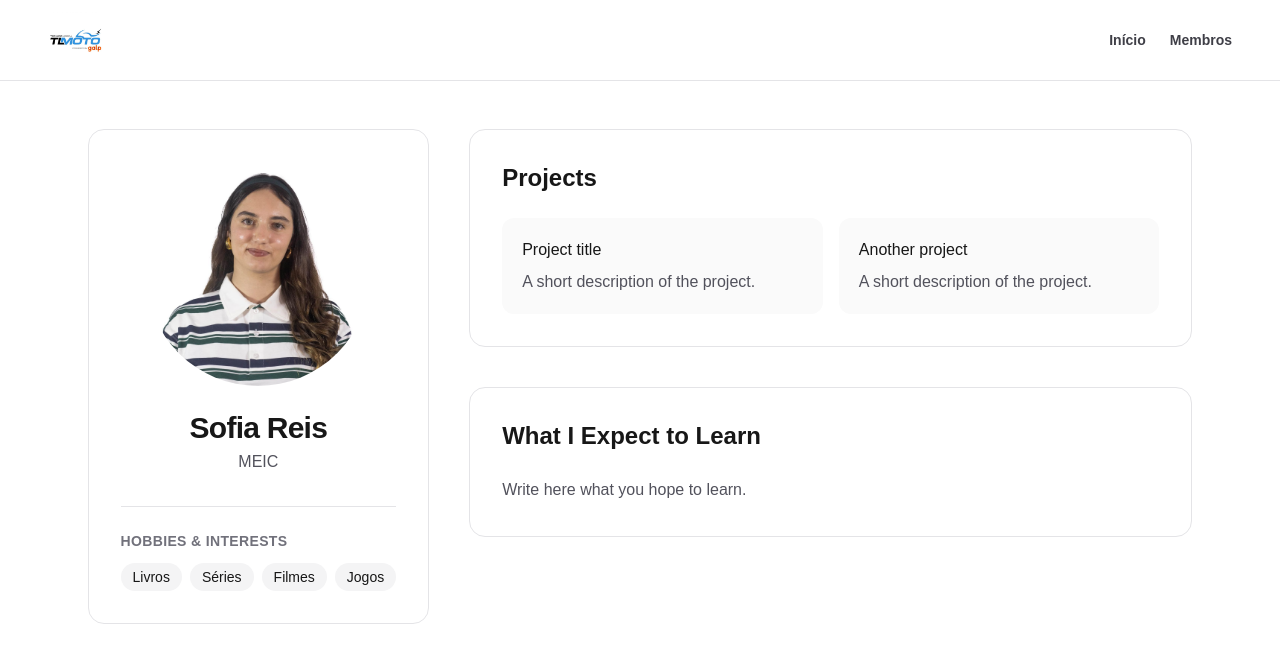
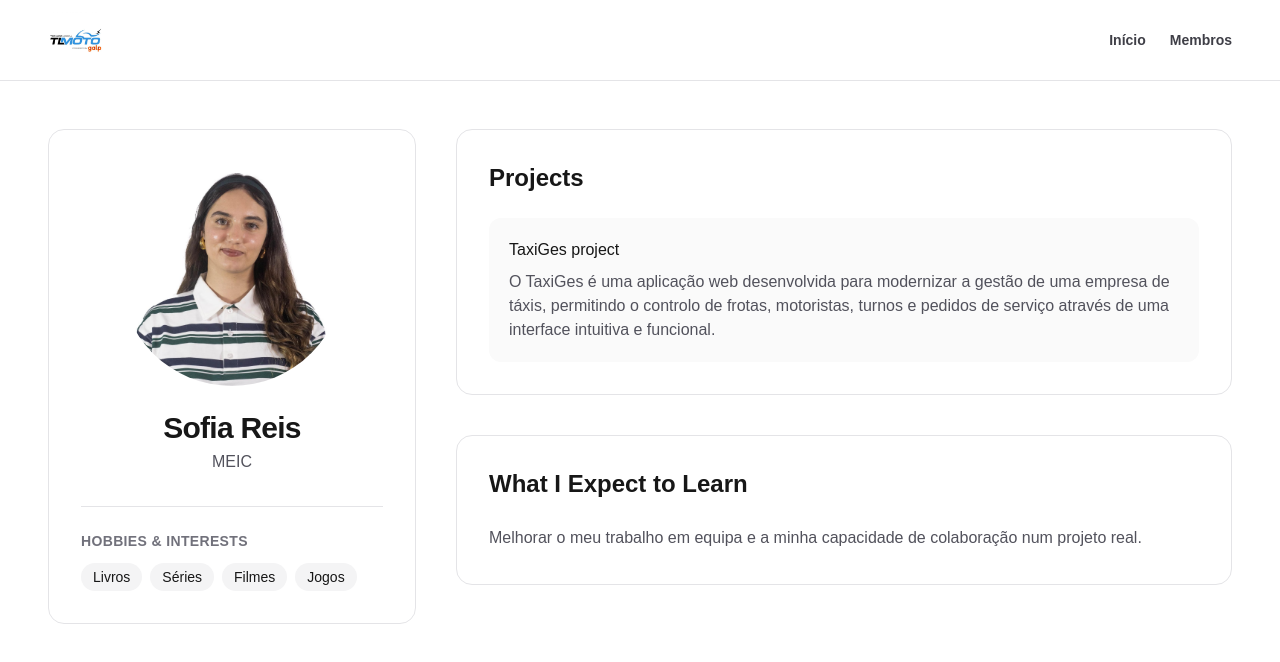
Before and after one commit to sofiareis803/website_TL, a Next.js app: page /members/sofia in a window 1280 px wide. Shown: the top 662 px of the page. Built offline with nearby package versions, Linux system fonts and the light colour scheme.

Commit message:
feat: projects and what I want to learn

```diff
--- a/app/members/sofia/page.tsx
+++ b/app/members/sofia/page.tsx
@@ -33,25 +33,18 @@ export default function SofiaPage() {
 
         <div className="space-y-10 lg:col-span-2">
           <Card title="Projects">
-            <div className="mt-6 grid gap-4 md:grid-cols-2">
-              <div className="rounded-xl bg-zinc-50 p-5 dark:bg-zinc-900">
-                <h3 className="font-medium">Project title</h3>
-                <p className="mt-2 text-zinc-600 dark:text-zinc-400">
-                  A short description of the project.
-                </p>
-              </div>
-              <div className="rounded-xl bg-zinc-50 p-5 dark:bg-zinc-900">
-                <h3 className="font-medium">Another project</h3>
-                <p className="mt-2 text-zinc-600 dark:text-zinc-400">
-                  A short description of the project.
-                </p>
-              </div>
+            <div className="rounded-xl bg-zinc-50 p-5 dark:bg-zinc-900">
+              <h3 className="font-medium">TaxiGes project</h3>
+              <p className="mt-2 text-zinc-600 dark:text-zinc-400">
+                O TaxiGes é uma aplicação web desenvolvida para modernizar a gestão de uma empresa de táxis,
+                permitindo o controlo de frotas, motoristas, turnos e pedidos de serviço através de uma interface intuitiva e funcional.
+              </p>
             </div>
           </Card>
 
           <Card title="What I Expect to Learn">
             <p className="leading-7 text-zinc-600 dark:text-zinc-400">
-              Write here what you hope to learn.
+              Melhorar o meu trabalho em equipa e a minha capacidade de colaboração num projeto real.
             </p>
           </Card>
         </div>
```
